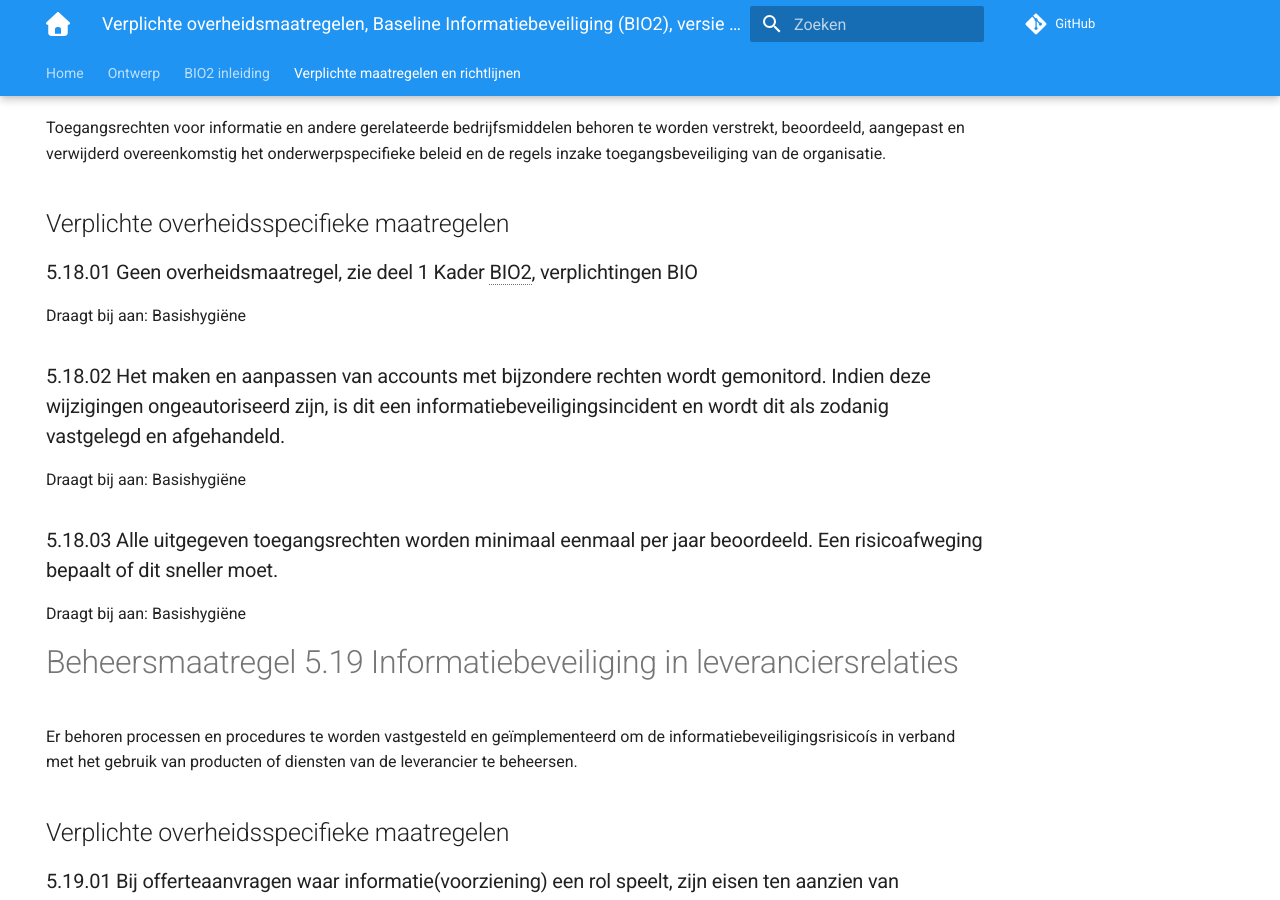
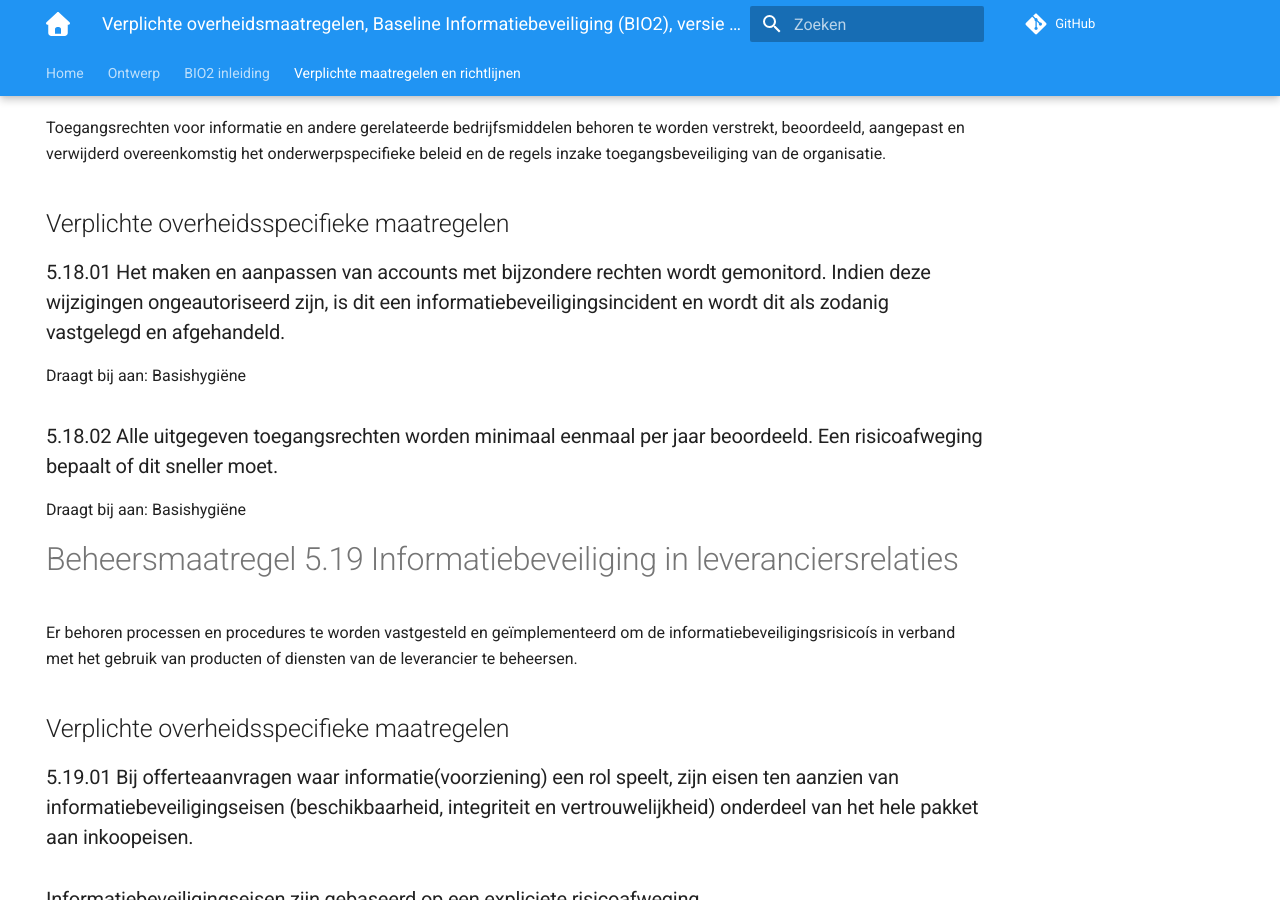
Before and after one commit to MinBZK/Baseline-Informatiebeveiliging-Overheid, an MkDocs documentation site: the page built from docs/maatregelen/index.md, in a window 1280 px wide and 900 px high, scrolled down 9158 px. Built offline with MkDocs 1.6.1 and Material for MkDocs 9.7.7, drawn with Linux system fonts in a browser that asks for light colours; comment, search, counter and statistics services are not loaded.

Commit message:
aanpassen 5.18
5.18.01 verwijderd en .02 is .01 geworden en .03 is .02 geworden, als gevolg van #110 ontdekt dat 5.18.01 alleen op plekken hoort te staan waar geen overheidsmaatregelen zijn.

```diff
--- a/docs/maatregelen/index.md
+++ b/docs/maatregelen/index.md
@@ -270,15 +270,11 @@ Toegangsrechten voor informatie en andere gerelateerde bedrijfsmiddelen behoren
 
 ## Verplichte overheidsspecifieke maatregelen
 
-### 5.18.01 Geen overheidsmaatregel, zie deel 1 Kader BIO2, verplichtingen BIO
+### 5.18.01 Het maken en aanpassen van accounts met bijzondere rechten wordt gemonitord. Indien deze wijzigingen ongeautoriseerd zijn, is dit een informatiebeveiligingsincident en wordt dit als zodanig vastgelegd en afgehandeld.
 
 Draagt bij aan: Basishygiëne
 
-### 5.18.02 Het maken en aanpassen van accounts met bijzondere rechten wordt gemonitord. Indien deze wijzigingen ongeautoriseerd zijn, is dit een informatiebeveiligingsincident en wordt dit als zodanig vastgelegd en afgehandeld.
-
-Draagt bij aan: Basishygiëne
-
-### 5.18.03 Alle uitgegeven toegangsrechten worden minimaal eenmaal per jaar beoordeeld. Een risicoafweging bepaalt of dit sneller moet.
+### 5.18.02 Alle uitgegeven toegangsrechten worden minimaal eenmaal per jaar beoordeeld. Een risicoafweging bepaalt of dit sneller moet.
 
 Draagt bij aan: Basishygiëne
 
```
